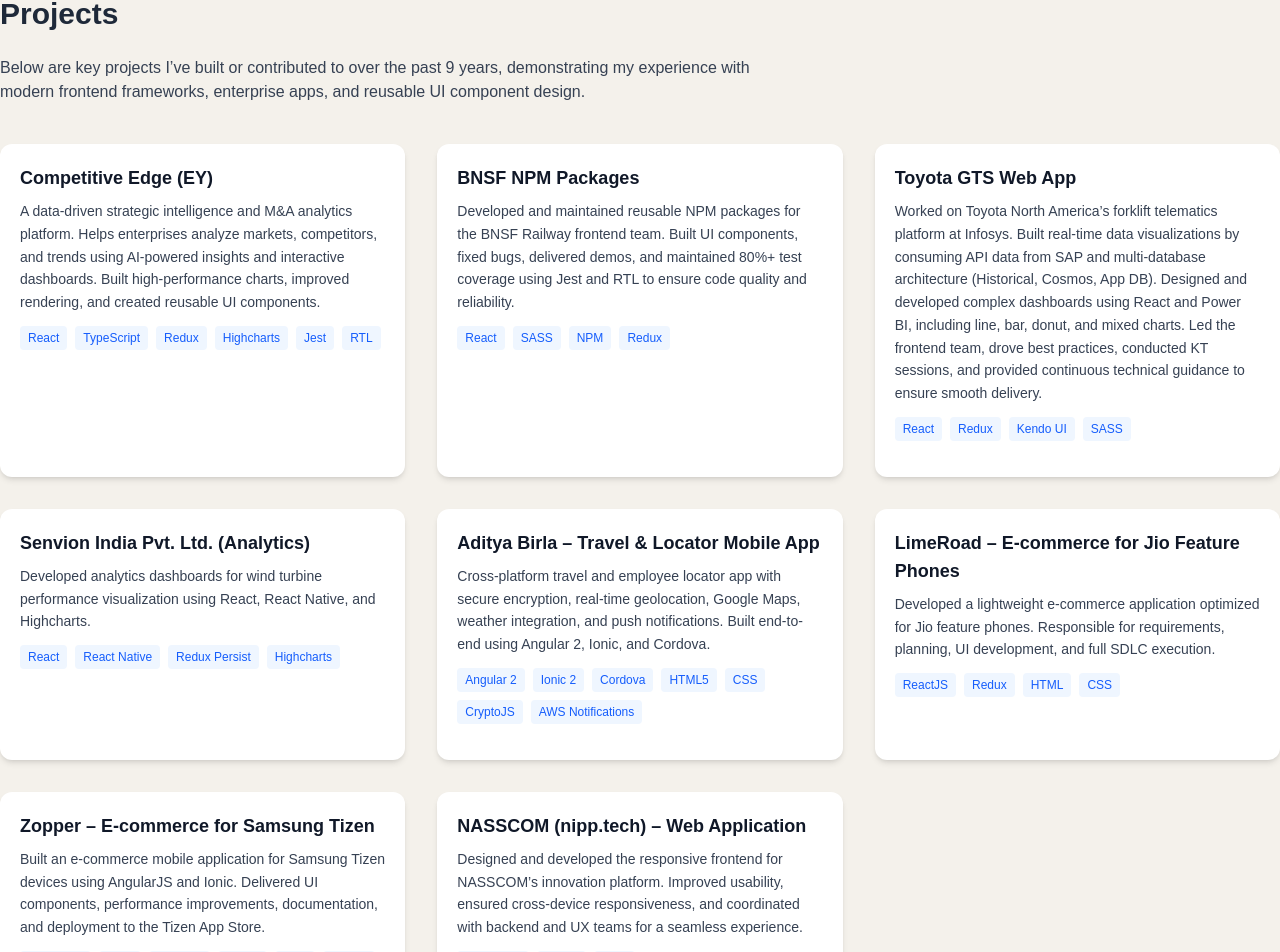
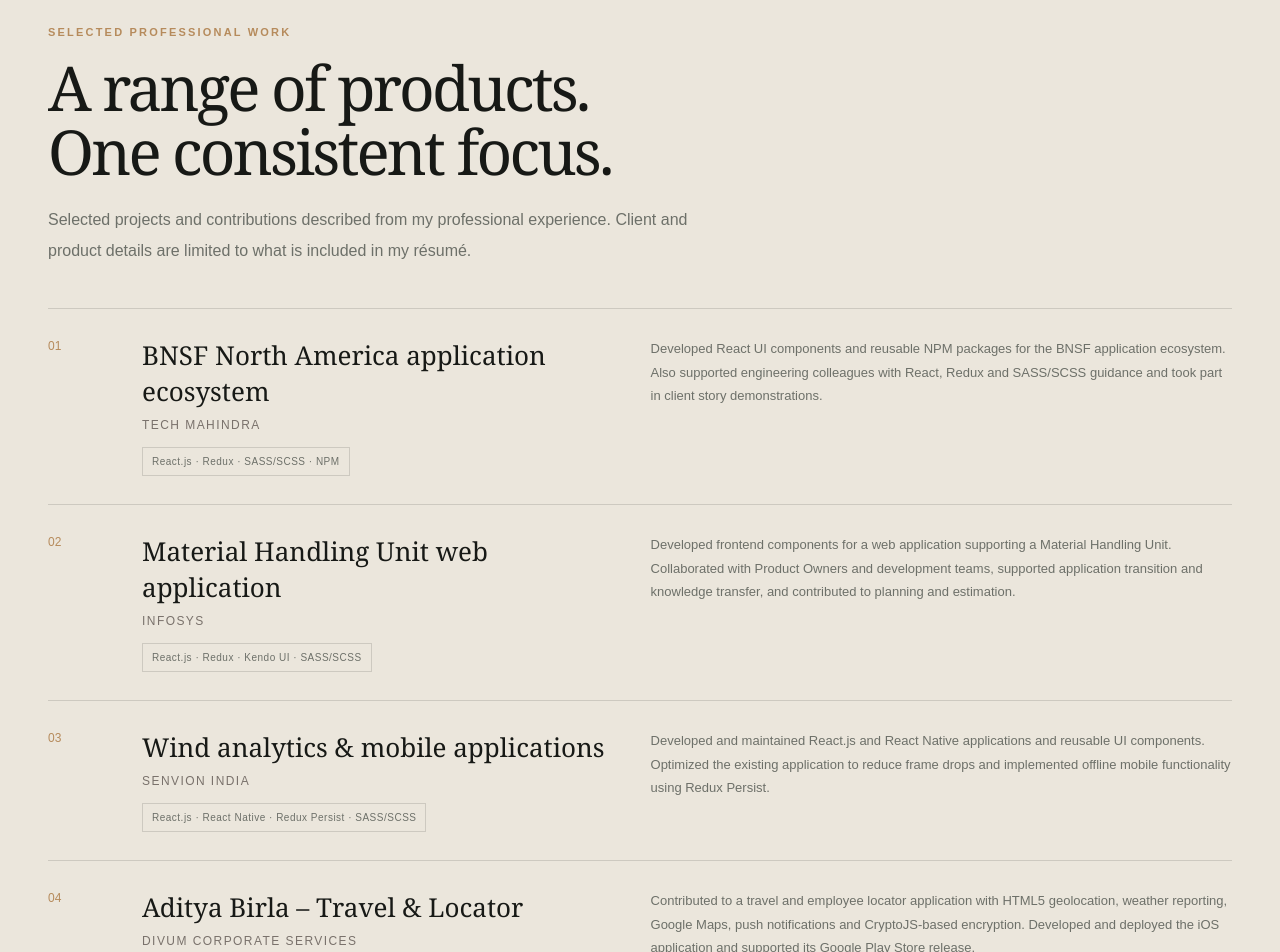
Before and after one commit to vik-rama23/Vikram-portfolio, a Next.js app: page /projects in a window 1280 px wide. Shown: the part 143-1095 px from the top of the page. Built offline with nearby package versions, Linux system fonts and the light colour scheme.

Commit message:
Update portfolio content from September 2026 resume

```diff
--- a/app/projects/page.tsx
+++ b/app/projects/page.tsx
@@ -1,96 +1,11 @@
-import ProjectCard from "@/components/ProjectCard";
-
-export default function Projects() {
-  const projects = [
-    {
-      title: "Competitive Edge (EY)",
-      description:
-        "A data-driven strategic intelligence and M&A analytics platform. Helps enterprises analyze markets, competitors, and trends using AI-powered insights and interactive dashboards. Built high-performance charts, improved rendering, and created reusable UI components.",
-      tech: ["React", "TypeScript", "Redux", "Highcharts", "Jest", "RTL"],
-      image: "/projects/ey-ct.png",
-      duration: "",
-      github: "",
-      live: "",
-    },
-    {
-      title: "BNSF NPM Packages",
-      description: "Developed and maintained reusable NPM packages for the BNSF Railway frontend team. Built UI components, fixed bugs, delivered demos, and maintained 80%+ test coverage using Jest and RTL to ensure code quality and reliability.",
-      tech: ["React", "SASS", "NPM", "Redux"],
-      image: "/projects/npm-package.png",
-      duration: "",
-      github: "",
-      live: "",
-    },
-    {
-      title: "Toyota GTS Web App",
-      description:
-      "Worked on Toyota North America’s forklift telematics platform at Infosys. Built real-time data visualizations by consuming API data from SAP and multi-database architecture (Historical, Cosmos, App DB). Designed and developed complex dashboards using React and Power BI, including line, bar, donut, and mixed charts. Led the frontend team, drove best practices, conducted KT sessions, and provided continuous technical guidance to ensure smooth delivery.",
-      tech: ["React", "Redux", "Kendo UI", "SASS"],
-      image: "/projects/toyota-gts.png",
-      duration: "",
-      github: "",
-      live: "",
-    },
-    {
-      title: "Senvion India Pvt. Ltd. (Analytics)",
-      description:
-        "Developed analytics dashboards for wind turbine performance visualization using React, React Native, and Highcharts.",
-      tech: ["React", "React Native", "Redux Persist", "Highcharts"],
-      image: "/projects/senvion.png",
-      duration: "",
-      github: "",
-      live: "",
-    },
-    {
-      title: "Aditya Birla – Travel & Locator Mobile App",
-      description:
-        "Cross-platform travel and employee locator app with secure encryption, real-time geolocation, Google Maps, weather integration, and push notifications. Built end-to-end using Angular 2, Ionic, and Cordova.",
-      tech: ["Angular 2", "Ionic 2", "Cordova", "HTML5", "CSS", "CryptoJS", "AWS Notifications"],
-      image: "/projects/aditya-birla.png",
-      duration: "",
-    },
-    {
-      title: "LimeRoad – E-commerce for Jio Feature Phones",
-      description:
-        "Developed a lightweight e-commerce application optimized for Jio feature phones. Responsible for requirements, planning, UI development, and full SDLC execution.",
-      tech: ["ReactJS", "Redux", "HTML", "CSS"],
-      image: "/projects/limeroad.png",
-      duration: "",
-    },
-    {
-      title: "Zopper – E-commerce for Samsung Tizen",
-      description:
-        "Built an e-commerce mobile application for Samsung Tizen devices using AngularJS and Ionic. Delivered UI components, performance improvements, documentation, and deployment to the Tizen App Store.",
-      tech: ["AngularJS", "Ionic", "Cordova", "HTML", "CSS", "jQuery"],
-      image: "/projects/zopper.png",
-      duration: "",
-    },
-    {
-      title: "NASSCOM (nipp.tech) – Web Application",
-      description:
-        "Designed and developed the responsive frontend for NASSCOM’s innovation platform. Improved usability, ensured cross-device responsiveness, and coordinated with backend and UX teams for a seamless experience.",
-      tech: ["JavaScript", "HTML", "CSS"],
-      image: "/projects/nasscom.png",
-      duration: "",
-    }
-  ];
-
-  return (
-    <section className="py-16">
-      <h1 className="text-3xl font-bold mb-6 text-gray-800 dark:text-gray-100">
-        Projects
-      </h1>
-      <p className="text-gray-700 dark:text-gray-300 mb-10 max-w-3xl">
-        Below are key projects I’ve built or contributed to over the past 9 years,
-        demonstrating my experience with modern frontend frameworks, enterprise apps,
-        and reusable UI component design.
-      </p>
-
-      <div className="grid sm:grid-cols-2 lg:grid-cols-3 gap-8">
-        {projects.map((project) => (
-          <ProjectCard key={project.title} {...project} />
-        ))}
-      </div>
-    </section>
-  );
-}
+import PageWrapper from "@/components/MotionWrapper";
+const projects = [
+{title:"BNSF North America application ecosystem",company:"Tech Mahindra",description:"Developed React UI components and reusable NPM packages for the BNSF application ecosystem. Also supported engineering colleagues with React, Redux and SASS/SCSS guidance and took part in client story demonstrations.",stack:"React.js · Redux · SASS/SCSS · NPM"},
+{title:"Material Handling Unit web application",company:"Infosys",description:"Developed frontend components for a web application supporting a Material Handling Unit. Collaborated with Product Owners and development teams, supported application transition and knowledge transfer, and contributed to planning and estimation.",stack:"React.js · Redux · Kendo UI · SASS/SCSS"},
+{title:"Wind analytics & mobile applications",company:"Senvion India",description:"Developed and maintained React.js and React Native applications and reusable UI components. Optimized the existing application to reduce frame drops and implemented offline mobile functionality using Redux Persist.",stack:"React.js · React Native · Redux Persist · SASS/SCSS"},
+{title:"Aditya Birla – Travel & Locator",company:"Divum Corporate Services",description:"Contributed to a travel and employee locator application with HTML5 geolocation, weather reporting, Google Maps, push notifications and CryptoJS-based encryption. Developed and deployed the iOS application and supported its Google Play Store release.",stack:"Angular 2 · Ionic 2 · Cordova · HTML5 · CryptoJS"},
+{title:"LimeRoad – Jio feature phone e-commerce",company:"Divum Corporate Services",description:"Developed application features for a Jio feature phone using React.js, Redux, HTML and CSS. Work included requirements clarification, project planning, effort estimation and SDLC practices.",stack:"React.js · Redux · HTML · CSS"},
+{title:"Zopper – Samsung Tizen e-commerce",company:"Divum Corporate Services",description:"Developed a Samsung Tizen application using AngularJS, Ionic, Cordova, PhoneGap, HTML, CSS and jQuery, with delivery to the Tizen App Store.",stack:"AngularJS · Ionic · Cordova · PhoneGap · jQuery"},
+{title:"NASSCOM – nipp.tech",company:"Divum Corporate Services",description:"Led frontend design for a responsive web application across desktop, tablet and mobile, collaborating with backend developers, UX designers and project managers and incorporating user feedback.",stack:"JavaScript · HTML5 · CSS"}
+];
+export default function Projects(){return <PageWrapper><section className="section section-muted"><div className="editorial-wrap"><div className="eyebrow">Selected professional work</div><h1 className="section-heading">A range of products.<br/>One consistent focus.</h1><p className="section-intro">Selected projects and contributions described from my professional experience. Client and product details are limited to what is included in my résumé.</p><div className="work-list">{projects.map((p,i)=><article className="work-row" key={p.title}><div className="work-number">0{i+1}</div><div><h3>{p.title}</h3><div className="text-xs uppercase tracking-[.12em] text-stone-500">{p.company}</div><div className="tag-list"><span className="tag">{p.stack}</span></div></div><p>{p.description}</p></article>)}</div></div></section></PageWrapper>;}
```
